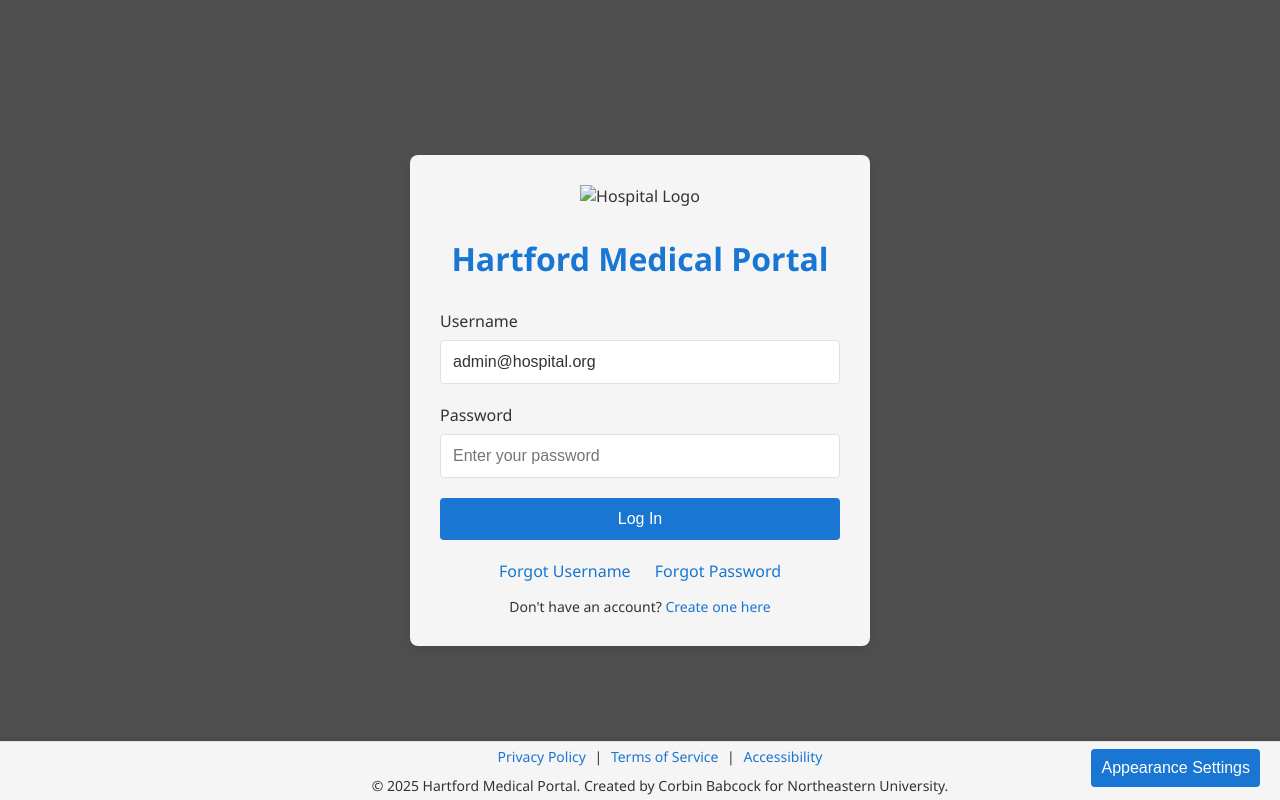
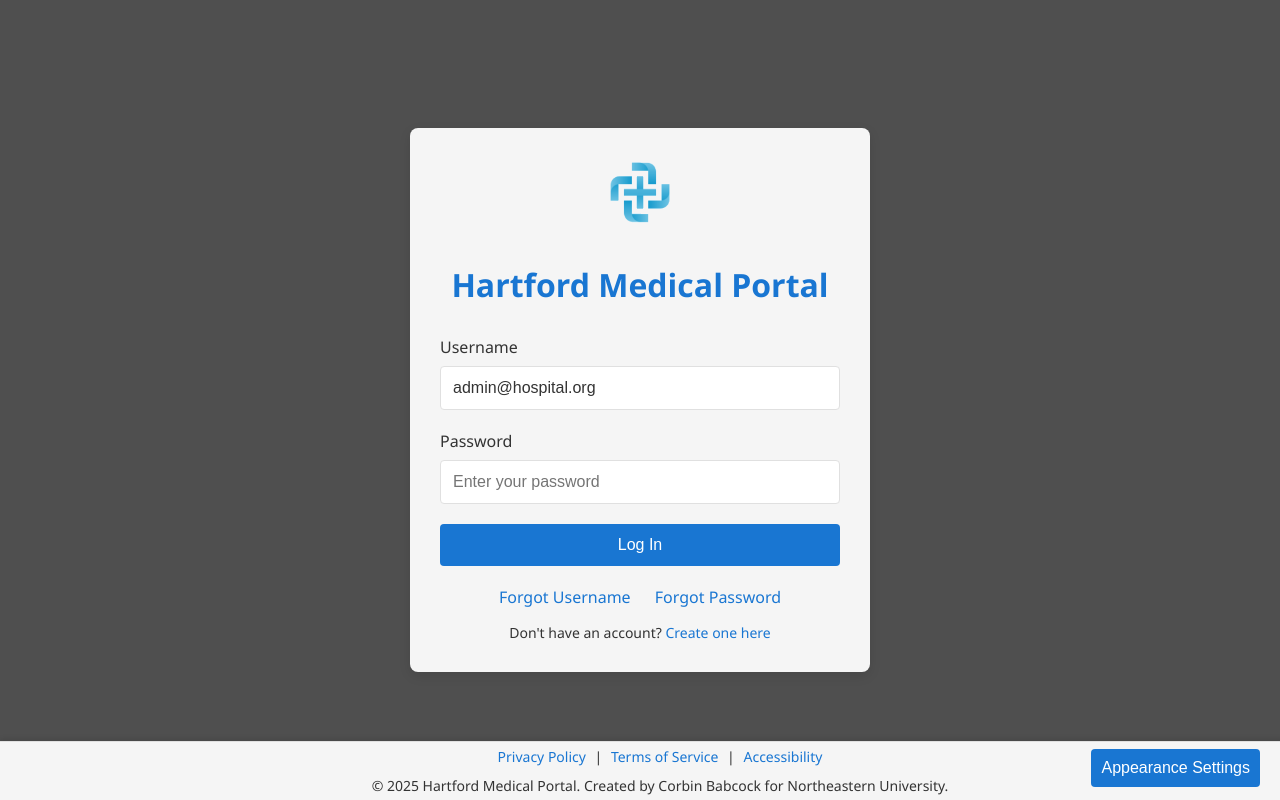
Before and after one commit to Temperdox/itc2000_assignment, a website: page index.html in a window 1280 px wide. Drawn offline with Linux system fonts and the light colour scheme; the site is published under a folder, as on GitHub Pages, so addresses that start at the root find nothing.

Commit message:
Fixed image paths

```diff
--- a/css/login.css
+++ b/css/login.css
@@ -13,7 +13,7 @@
 
 body {
   font-family: 'Segoe UI', Tahoma, Geneva, Verdana, sans-serif;
-  background: linear-gradient( rgba(0, 0, 0, 0.5), rgba(0, 0, 0, 0.5) ), url("img/background.png");
+  background: linear-gradient( rgba(0, 0, 0, 0.5), rgba(0, 0, 0, 0.5) ), url("../img/background.png");
   background-size: cover;
   color: var(--text-color);
   margin: 0;
--- a/index.html
+++ b/index.html
@@ -10,7 +10,7 @@
 <body>
   <div class="login-container" id="login-form">
     <div class="logo">
-      <img src="/img/compicontrans.png" alt="Hospital Logo">
+      <img src="img/compicontrans.png" alt="Hospital Logo">
     </div>
     <h1>Hartford Medical Portal</h1>
     <div class="form-group">
```
Also changed, not shown: dashboard.html (+1 -1 lines).
